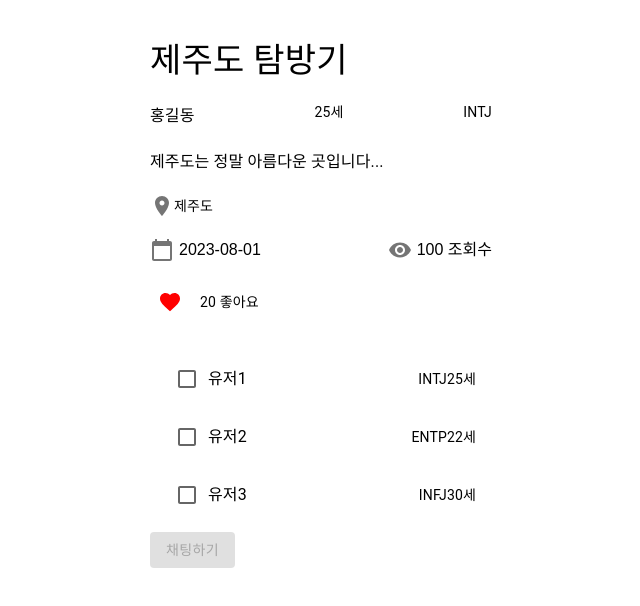
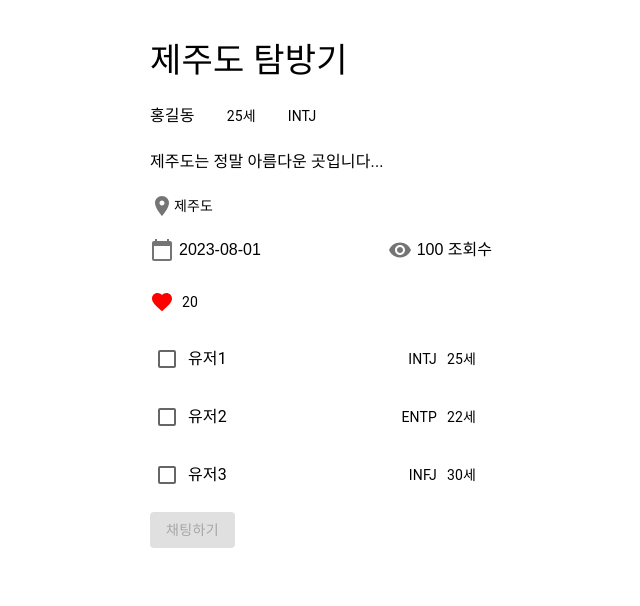
Before and after one commit to yoouung/jerryToy-fe, a React (Create React App) app: page /post in a window 1280 px wide. Both pictures are taken after a click on the button 489 px from the left and 301 px from the top of the page. Shown: the top 606 px of the page, without its empty margins (319-959 px from the left). Built offline with nearby package versions, Linux system fonts and the light colour scheme.

Commit message:
refeactor: ui 수정

```diff
--- a/src/components/drawer/index.tsx
+++ b/src/components/drawer/index.tsx
@@ -1,9 +1,10 @@
 import React, { useState } from 'react';
-import { Button, Divider, List as MuiList, IconButton } from '@mui/material';
+import { Button, Divider, IconButton } from '@mui/material';
 import MenuIcon from '@mui/icons-material/Menu';
 import ClearIcon from '@mui/icons-material/Clear';
 import { Drawer, CategoryList, DrawerHeader, CategoryItem } from './styles';
 import ListComponent from '../list';
+import { useNavigate } from 'react-router-dom';
 
 const DrawerComponent: React.FC = () => {
   const [drawerOpen, setDrawerOpen] = useState(false);
@@ -14,6 +15,7 @@ const DrawerComponent: React.FC = () => {
     '생활/편의',
     '교육',
   ]);
+  const navigate = useNavigate();
 
   const toggleDrawer =
     (open: boolean) => (event: React.KeyboardEvent | React.MouseEvent) => {
@@ -87,9 +89,13 @@ const DrawerComponent: React.FC = () => {
         ))}
       </CategoryList>
       <Divider />
-      <ListComponent posts={posts} />
+      <ListComponent posts={posts} onPostClick={navigateToPost} />
     </div>
   );
+
+  const navigateToPost = () => {
+    navigate('/post');
+  };
 
   return (
     <div>
--- a/src/components/list/index.tsx
+++ b/src/components/list/index.tsx
@@ -12,9 +12,13 @@ interface Post {
 
 interface ListComponentProps {
   posts: Post[];
+  onPostClick: () => void;
 }
 
-const ListComponent: React.FC<ListComponentProps> = ({ posts }) => {
+const ListComponent: React.FC<ListComponentProps> = ({
+  posts,
+  onPostClick,
+}) => {
   return (
     <List>
       {posts.map((post, index) => (
@@ -23,6 +27,7 @@ const ListComponent: React.FC<ListComponentProps> = ({ posts }) => {
           <ListItemButton
             disableRipple
             sx={{ '&:hover': { backgroundColor: 'transparent' } }}
+            onClick={onPostClick}
           >
             <ListItemText
               primary={post.title}
--- a/src/components/post/index.tsx
+++ b/src/components/post/index.tsx
@@ -22,7 +22,7 @@ import {
 import TransferList from './transferList';
 import { Post } from './types';
 
-// 목업 데이터
+// Mock data
 const mockPost: Post = {
   postId: 1,
   user: {
@@ -72,7 +72,7 @@ const PostDetail: React.FC = () => {
   const [showTransferList, setShowTransferList] = useState(false);
 
   useEffect(() => {
-    // API 호출 대신 목업 데이터 사용
+    // API call replaced with mock data
     const fetchPost = async () => {
       setPost(mockPost);
       setLoading(false);
@@ -90,7 +90,7 @@ const PostDetail: React.FC = () => {
         setLikeList(mockLikedUsers); // Mock data
         setShowTransferList(true);
       } catch (error) {
-        console.error('좋아요 목록 로드 실패:', error);
+        console.error('Failed to load like list:', error);
       }
     } else {
       setShowTransferList(false);
@@ -98,7 +98,7 @@ const PostDetail: React.FC = () => {
   };
 
   const handleChat = () => {
-    // 채팅 화면으로 이동
+    // Navigate to chat screen
     navigate('/chat');
   };
 
@@ -126,9 +126,21 @@ const PostDetail: React.FC = () => {
           {post.title}
         </Typography>
         <UserInfo>
-          <Typography variant="subtitle1">{post.user.nickname}</Typography>
-          <Typography variant="body2">{post.user.age}세</Typography>
-          <Typography variant="body2">{post.user.mbti}</Typography>
+          <Box component="span" sx={{ marginRight: 2 }}>
+            <Typography variant="subtitle1" component="div">
+              {post.user.nickname}
+            </Typography>
+          </Box>
+          <Box component="span" sx={{ marginRight: 2 }}>
+            <Typography variant="body2" component="div">
+              {post.user.age}세
+            </Typography>
+          </Box>
+          <Box component="span">
+            <Typography variant="body2" component="div">
+              {post.user.mbti}
+            </Typography>
+          </Box>
         </UserInfo>
         <ContentContainer>
           <Typography variant="body1" gutterBottom>
@@ -153,15 +165,17 @@ const PostDetail: React.FC = () => {
           <IconButton onClick={handleLike}>
             <FavoriteIcon liked={liked} />
           </IconButton>
-          <Typography variant="body2">{post.likes} 좋아요</Typography>
+          <Typography variant="body2">{post.likes}</Typography>
         </ActionsContainer>
         {showTransferList && (
+          <>
             <TransferListContainer>
               <TransferList
                 items={likeList}
                 checked={checked}
                 setChecked={setChecked}
               />
+            </TransferListContainer>
             <Button
               variant="contained"
               color="primary"
@@ -170,7 +184,7 @@ const PostDetail: React.FC = () => {
             >
               채팅하기
             </Button>
-          </TransferListContainer>
+          </>
         )}
       </PostContainer>
     </Container>
--- a/src/components/post/styles.tsx
+++ b/src/components/post/styles.tsx
@@ -7,9 +7,10 @@ export const PostContainer = styled.div`
 
 export const UserInfo = styled.div`
   display: flex;
-  justify-content: space-between;
+  gap: 16px;
   margin-top: 20px;
   margin-bottom: 20px;
+  align-items: center;
 `;
 
 export const DestInfo = styled.div`
@@ -22,8 +23,8 @@ export const DestInfo = styled.div`
 export const ActionsContainer = styled.div`
   display: flex;
   align-items: center;
-  gap: 10px;
   margin-top: 20px;
+  margin-left: -8px;
 `;
 
 export const FavoriteIcon = styled(Favorite)<{ liked: boolean }>`
@@ -51,5 +52,5 @@ export const MetaItem = styled.div`
 `;
 
 export const TransferListContainer = styled.div`
-  margin-top: 20px;
+  margin-left: -20px;
 `;
--- a/src/components/post/transferList.tsx
+++ b/src/components/post/transferList.tsx
@@ -5,6 +5,7 @@ import {
   ListItemText,
   Checkbox,
   Typography,
+  Box,
 } from '@mui/material';
 
 interface TransferListProps {
@@ -45,8 +46,10 @@ const TransferList: React.FC<TransferListProps> = ({
             disableRipple
           />
           <ListItemText primary={item.nickname} />
-          <Typography variant="body2">{item.mbti}</Typography>
-          <Typography variant="body2">{item.age}세</Typography>
+          <Box sx={{ display: 'flex', gap: '10px' }}>
+            <Typography variant="body2">{item.mbti}</Typography>
+            <Typography variant="body2">{item.age}세</Typography>
+          </Box>
         </ListItem>
       ))}
     </List>
```
Lines whose indentation alone changed are shown as unchanged.
